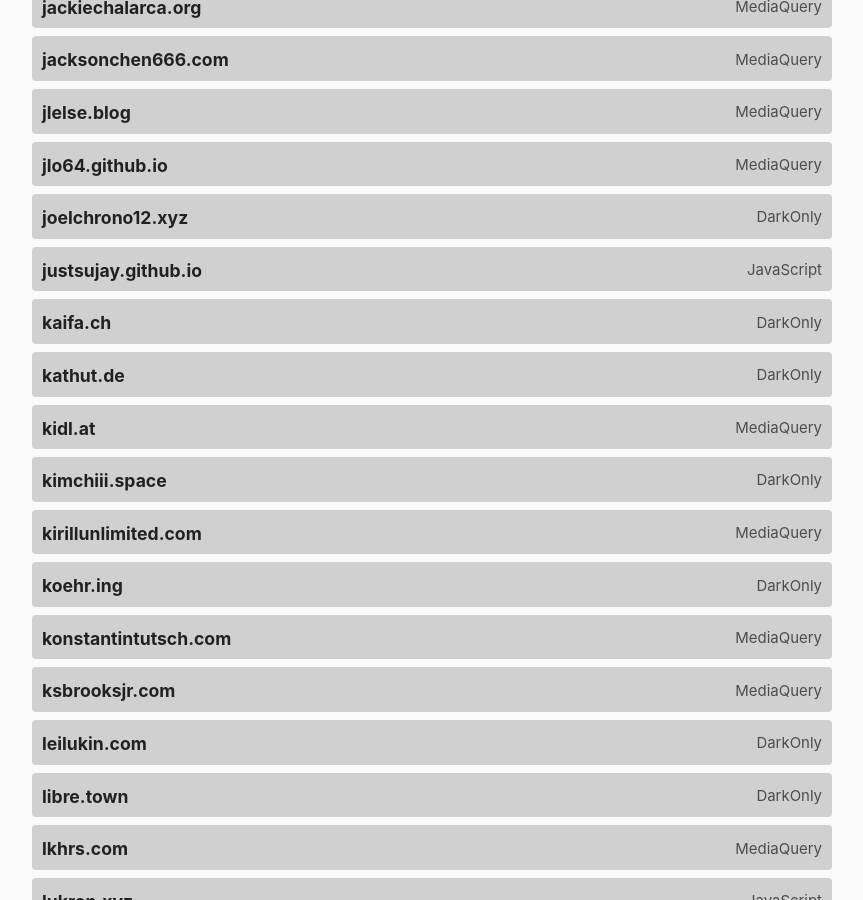
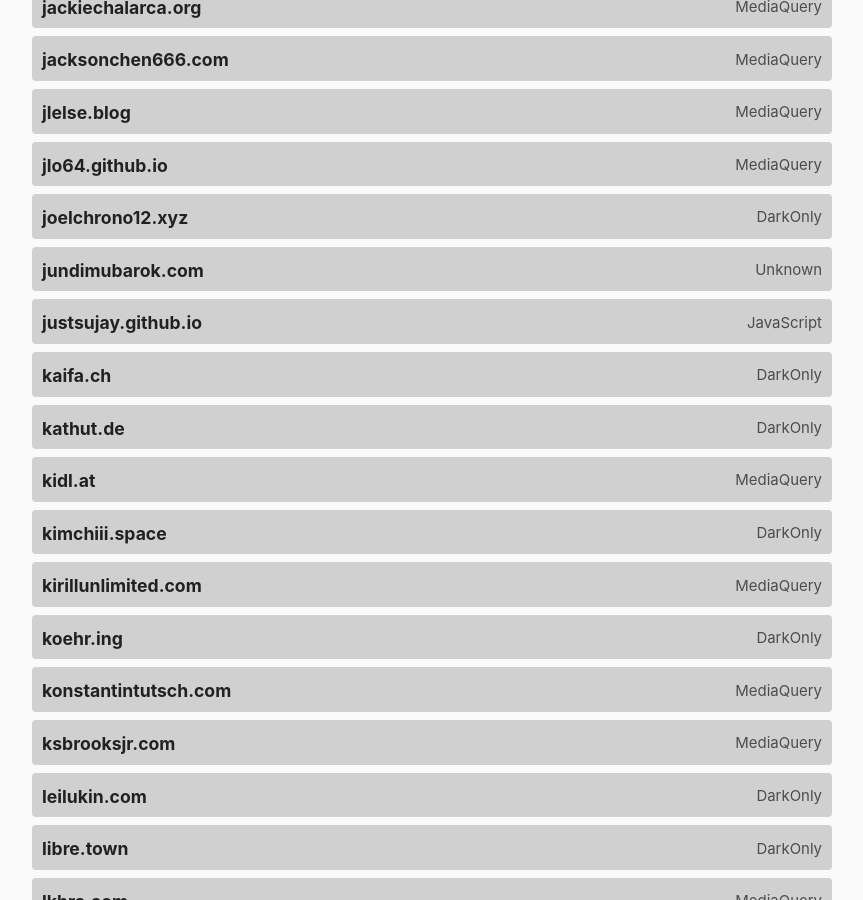
Before and after one commit to garritfra/darktheme.club, a Jekyll site: the page built from index.md, in a window 1280 px wide and 900 px high, scrolled down 4005 px. Shown: the whole window, without its empty margins (208-1071 px from the left). Built offline with Jekyll 4.4.1, drawn with Linux system fonts in a browser that asks for light colours.

Commit message:
Update sites.yml
add jundimubarok.com

```diff
--- a/_data/sites.yml
+++ b/_data/sites.yml
@@ -338,6 +338,11 @@
   method: darkonly
   last_checked: 2023-01-04
 
+- domain: jundimubarok.com
+  url: https://jundimubarok.com
+  method: unknown
+  last_checked: 2024-08-31
+
 - domain: justsujay.github.io
   url: https://justsujay.github.io/
   method: javascript
```
